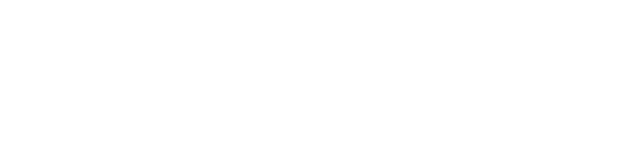
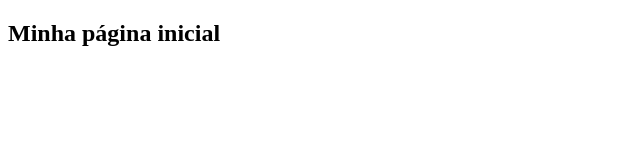
Before and after one commit to antonioraniel/roboticapratica, a plain HTML site: page public_html/index.html in a window 1280 px wide. Shown: the whole page, without its empty margins (0-640 px from the left). Drawn offline with Linux system fonts and the light colour scheme.

Commit message:
adicionando estrututa html inicial

```diff
--- a/public_html/index.html
+++ b/public_html/index.html
@@ -3,9 +3,10 @@
 <head>
     <meta charset="UTF-8">
     <meta name="viewport" content="width=device-width, initial-scale=1.0">
-    <title>Robotica Prática</title>
+    <title>Curso de Robotica Prática</title>
 </head>
 <body>
+    <h2> Minha página inicial </h2>
 
 </body>
 </html>
```
